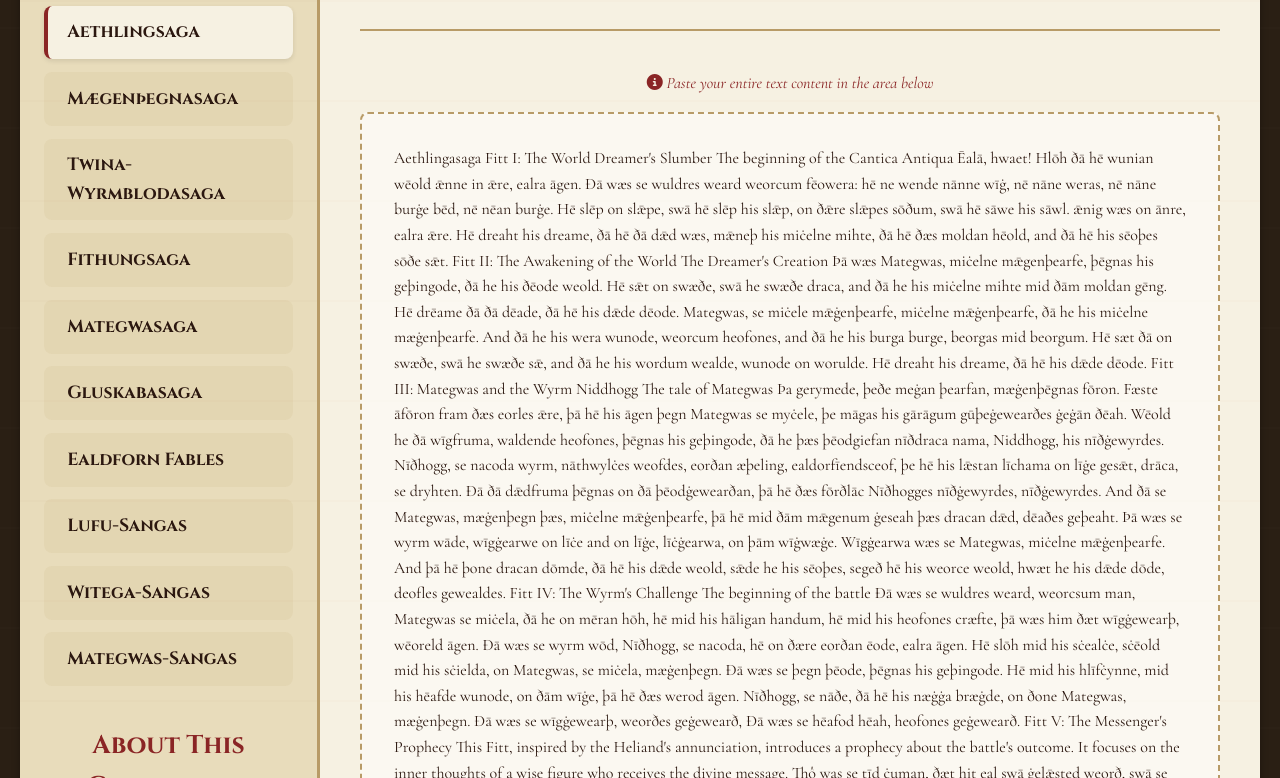
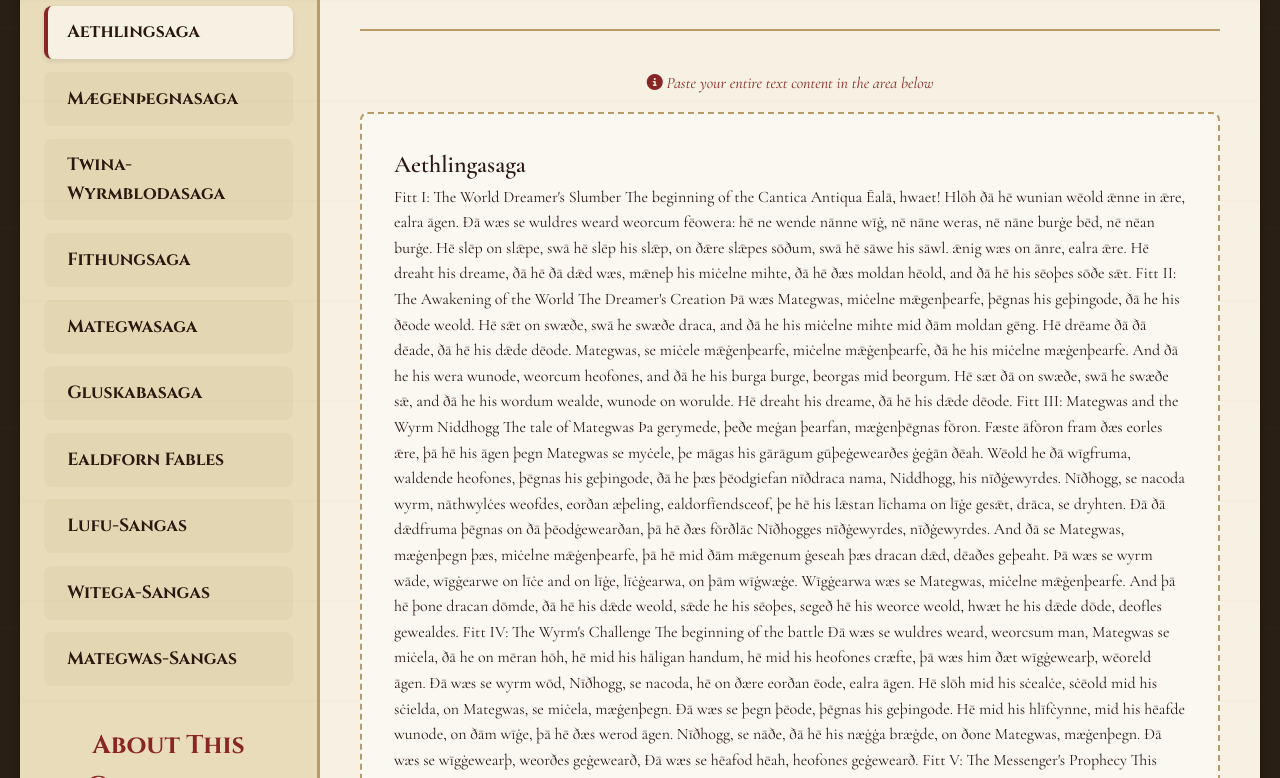
Before and after one commit to kairos-coder/EaldfornSagas, a plain HTML site: page index.html in a window 1280 px wide. Shown: the part 322-1100 px from the top of the page. Drawn offline with nearby package versions, Linux system fonts and the light colour scheme.

Commit message:
Update index.html

```diff
--- a/index.html
+++ b/index.html
@@ -434,7 +434,7 @@
                 </div>
 
                 <div class="content-area" contenteditable="true">
-                    <p>        Aethlingasaga
+                    <p>        <h2>Aethlingasaga</h2>
 Fitt I: The World Dreamer's Slumber
 The beginning of the Cantica Antiqua
 Ēalā, hwaet!
```
